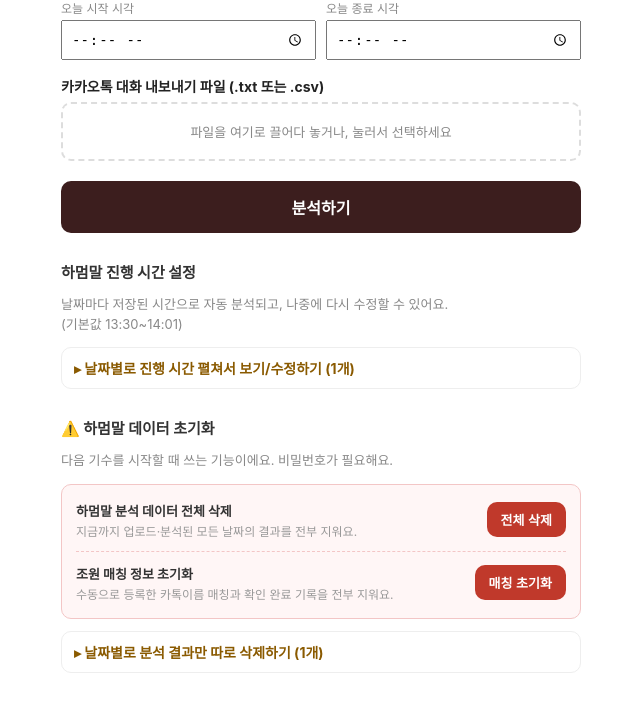
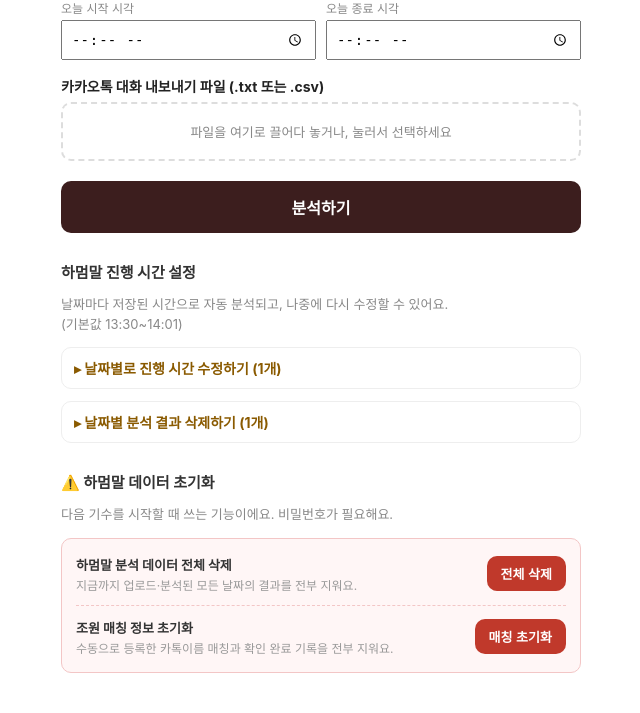
Before and after one commit to jihyun-Yun42/Checking-assignments, a Flask app: template webapp/templates/hamummal_upload.html in a window 1280 px wide. Shown: the part 173-886 px from the top of the page, without its empty margins (319-959 px from the left). Run offline with Flask 3, Linux system fonts and the light colour scheme; the template is opened without the code that fills it: most values are stand-ins (such as "Sample title", 1, 10 or a date in 2020).

Commit message:
작은 UI 다듬기 6가지: 라벨 간결화, 날짜별 삭제 토글 위치, 출석률 2줄, 반영 실패 안내
- "과제미제출자 확인하기" → "과제 미제출자 확인"
- "날짜별로 분석 결과만 따로 삭제하기" 토글을 "⚠️ 하멈말 데이터 초기화" 위로
  옮기고 라벨을 "날짜별 분석 결과 삭제하기"로 바꿨다.
- "날짜별로 진행 시간 펼쳐서 보기/수정하기" → "날짜별로 진행 시간 수정하기"
- 출석률 페이지: 사람별 행을 3줄(이름+출석률 / 막대 / n·n일 제출)에서
  2줄(이름+제출일수+출석률 / 막대)로 줄였다.
- 반영 실패 시 기본 안내문에 문의처를 덧붙였다.

```diff
--- a/webapp/templates/hamummal_review.html
+++ b/webapp/templates/hamummal_review.html
@@ -931,7 +931,7 @@
           .then(function (res) { return res.json(); })
           .then(function (data) {
             if (!data.ok) {
-              showInfoModal(data.error || '반영하지 못했습니다.');
+              showInfoModal(data.error || '반영하지 못했습니다. Jenna에게 문의주세요.');
               updateSubmitButtonState();
               return;
             }
--- a/webapp/templates/hamummal_review_dates.html
+++ b/webapp/templates/hamummal_review_dates.html
@@ -34,7 +34,7 @@
     <a class="tool-link" href="{{ url_for('hamummal_review_bulk_match_page') }}">🔗 조원 이름 일괄 매칭</a>
   </div>
   <div class="toolbar-links">
-    <a class="tool-link" href="{{ url_for('dashboard') }}">📋 과제미제출자 확인하기</a>
+    <a class="tool-link" href="{{ url_for('dashboard') }}">📋 과제 미제출자 확인</a>
     <a class="tool-link" href="{{ url_for('hamummal_upload') }}">📤 대화내용 업로드</a>
   </div>
   {% if dates %}
--- a/webapp/templates/hamummal_upload.html
+++ b/webapp/templates/hamummal_upload.html
@@ -141,7 +141,7 @@
 
   {% if date_window_dates %}
     <details class="window-details">
-      <summary>날짜별로 진행 시간 펼쳐서 보기/수정하기 ({{ date_window_dates|length }}개)</summary>
+      <summary>날짜별로 진행 시간 수정하기 ({{ date_window_dates|length }}개)</summary>
       <form method="post" action="{{ url_for('hamummal_upload_set_windows') }}" style="border:1px solid #eee;border-top:none;border-radius:0 0 10px 10px;padding:12px">
         <table class="window-table">
           <thead><tr><th>날짜</th><th>시작 시각</th><th>종료 시각</th></tr></thead>
@@ -157,6 +157,25 @@
         </table>
         <button type="submit">진행 시간 저장</button>
       </form>
+    </details>
+  {% endif %}
+
+  {% if date_window_dates %}
+    <details class="window-details">
+      <summary>날짜별 분석 결과 삭제하기 ({{ date_window_dates|length }}개)</summary>
+      <div style="border:1px solid #eee;border-top:none;border-radius:0 0 10px 10px;padding:4px 12px">
+        {% for row in date_window_dates %}
+          <div class="date-delete-row">
+            <span>{{ row.date }}</span>
+            <form method="post" action="{{ url_for('hamummal_upload_delete_date') }}" class="danger-form"
+              onsubmit="return window.__hamummalConfirmPw(this, '{{ row.date }} 날짜의 분석 결과를 지울까요?\n되돌릴 수 없어요.');">
+              <input type="hidden" name="date" value="{{ row.date }}">
+              <input type="hidden" name="password" value="">
+              <button type="submit" class="danger-btn small">삭제</button>
+            </form>
+          </div>
+        {% endfor %}
+      </div>
     </details>
   {% endif %}
 
@@ -183,25 +202,6 @@
       </form>
     </div>
   </div>
-
-  {% if date_window_dates %}
-    <details class="window-details">
-      <summary>날짜별로 분석 결과만 따로 삭제하기 ({{ date_window_dates|length }}개)</summary>
-      <div style="border:1px solid #eee;border-top:none;border-radius:0 0 10px 10px;padding:4px 12px">
-        {% for row in date_window_dates %}
-          <div class="date-delete-row">
-            <span>{{ row.date }}</span>
-            <form method="post" action="{{ url_for('hamummal_upload_delete_date') }}" class="danger-form"
-              onsubmit="return window.__hamummalConfirmPw(this, '{{ row.date }} 날짜의 분석 결과를 지울까요?\n되돌릴 수 없어요.');">
-              <input type="hidden" name="date" value="{{ row.date }}">
-              <input type="hidden" name="password" value="">
-              <button type="submit" class="danger-btn small">삭제</button>
-            </form>
-          </div>
-        {% endfor %}
-      </div>
-    </details>
-  {% endif %}
 
   <div class="toast" id="toast"></div>
 
```
Also changed, not shown: webapp/templates/hamummal_attendance.html (+6 -3 lines).
